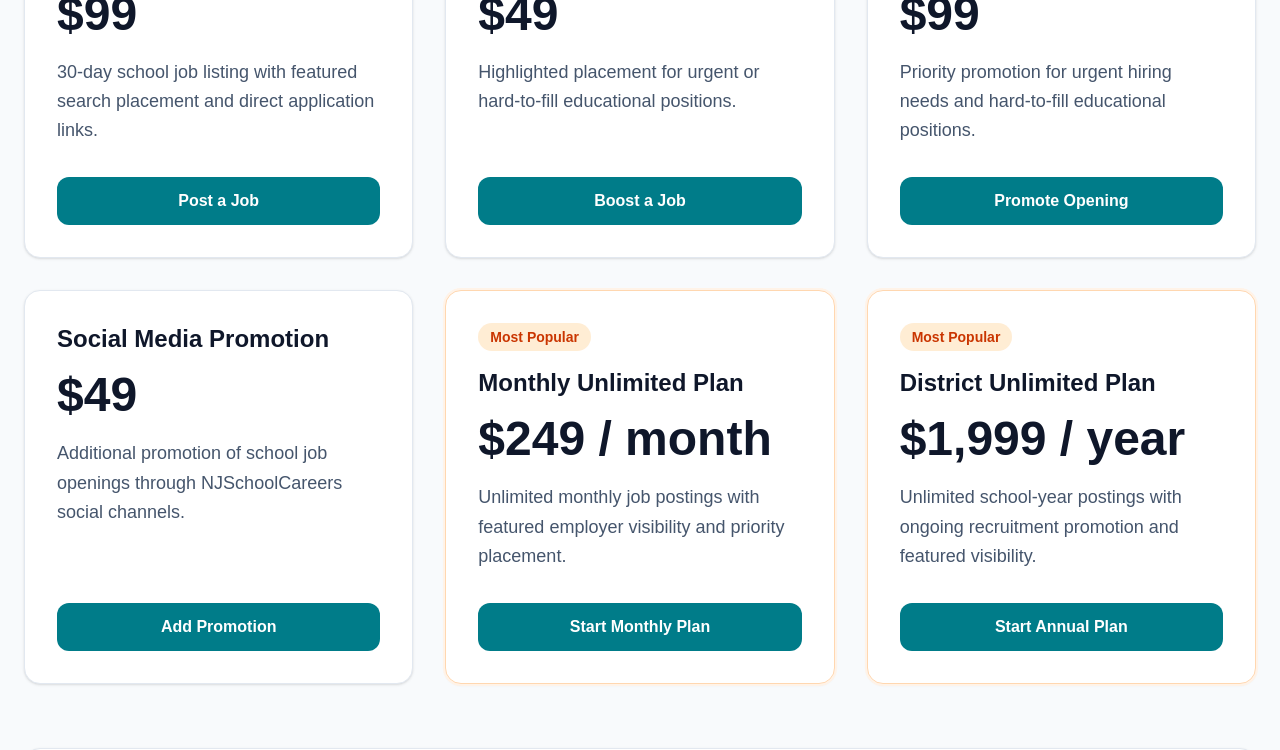
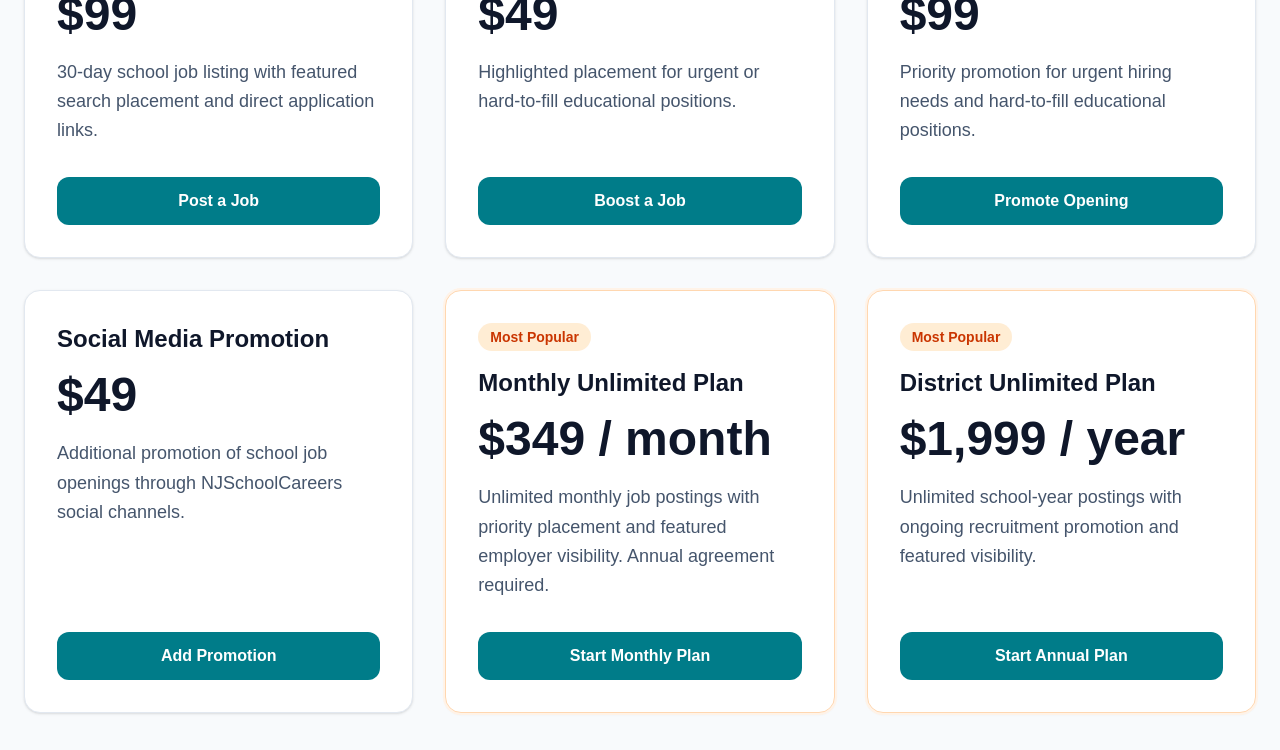
Before and after one commit to njwilkin1/nj-school-careers, a Next.js app: page /employers/pricing in a window 1280 px wide. Shown: the part 475-1225 px from the top of the page. Built offline with nearby package versions, Linux system fonts and the light colour scheme.

Commit message:
Update monthly unlimited plan messaging and pricing description

```diff
--- a/app/employers/pricing/page.tsx
+++ b/app/employers/pricing/page.tsx
@@ -33,9 +33,9 @@ const pricingPlans = [
   },
   {
     title: "Monthly Unlimited Plan",
-    price: "$249 / month",
+    price: "$349 / month",
     description:
-      "Unlimited monthly job postings with featured employer visibility and priority placement.",
+      "Unlimited monthly job postings with priority placement and featured employer visibility. Annual agreement required.",
     button: "Start Monthly Plan",
     link: "https://buy.stripe.com/dRmcN73widKX8FL0ie8IU02",
     featured: true,
```
